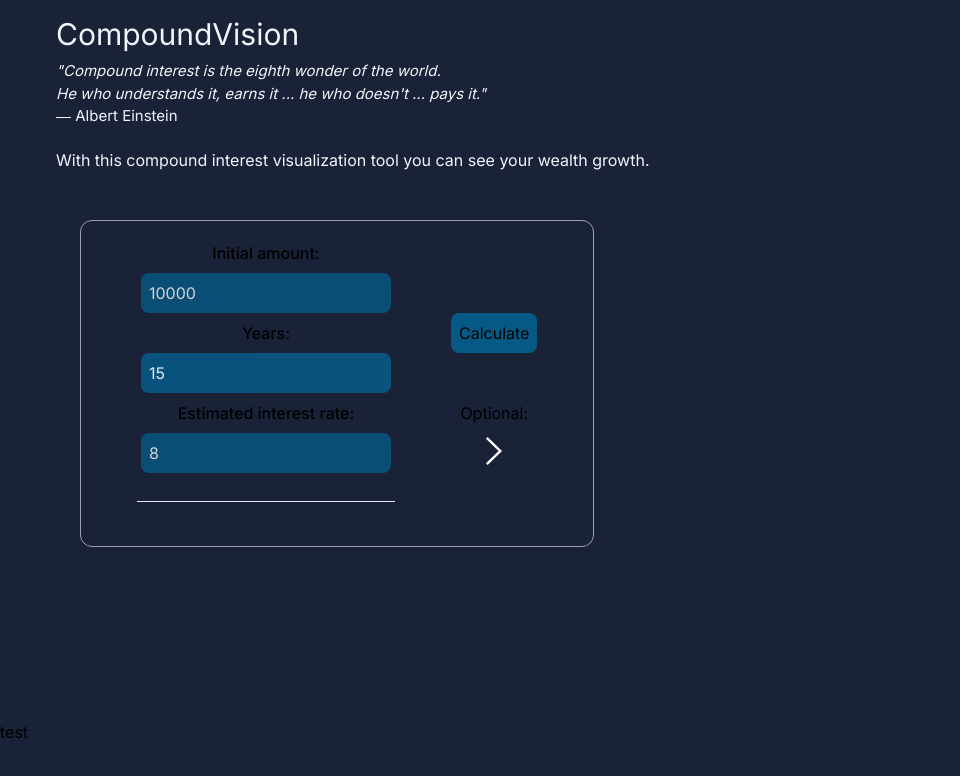
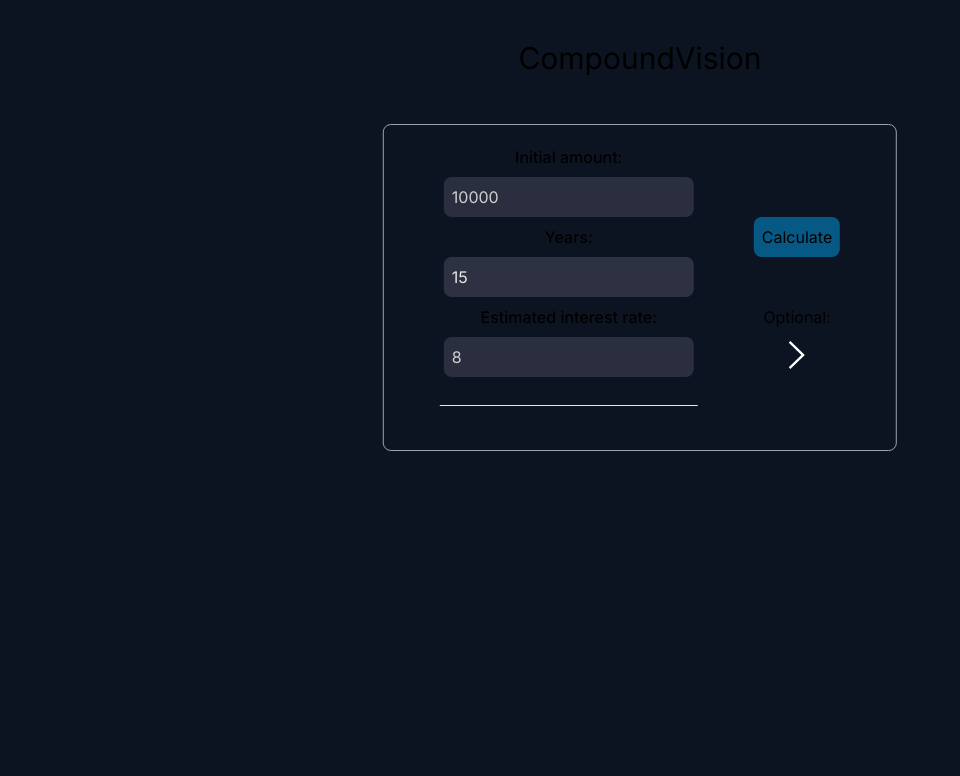
Before and after one commit to CSCphilip/compoundvision, a Next.js app: page /v2 in a window 1280 px wide. Shown: the top 776 px of the page, without its empty margins (0-960 px from the left). Built offline with nearby package versions, Linux system fonts and the light colour scheme.

Commit message:
Make some design changes for the layout and started experimenting with the colors

```diff
--- a/app/_components/v2/CompoundInterestChart.tsx
+++ b/app/_components/v2/CompoundInterestChart.tsx
@@ -37,12 +37,12 @@ export default function CompoundInterestChart({
   if (!isMounted) return null;
 
   return (
-    <div className="border border-gray-400 py-8 px-20 rounded-md">
+    <div className="py-8 px-20 rounded-md">
       <AreaChart
-        width={700}
-        height={400}
+        width={1000}
+        height={500}
         data={compoundInterestData}
-        margin={{ top: 10, right: 30, left: 0, bottom: 0 }}
+        margin={{ top: 10, right: 0, left: 0, bottom: 0 }}
       >
         <CartesianGrid strokeDasharray="3 3" />
         <XAxis dataKey="year" />
--- a/app/_components/v2/CompoundInterestForm.tsx
+++ b/app/_components/v2/CompoundInterestForm.tsx
@@ -68,7 +68,7 @@ export default function CompoundInterestForm() {
   return (
     <form
       onSubmit={handleSubmit(onSubmitCompoundInterestForm)}
-      className="flex w-fit border-gray-400 border rounded-xl pt-5 pb-8 px-14"
+      className="flex w-fit border-gray-400 border rounded-lg pt-5 pb-8 px-14"
     >
       <ul className="flex flex-col gap-y-2">
         <li className="flex flex-col items-center">
@@ -76,7 +76,7 @@ export default function CompoundInterestForm() {
           <input
             {...fields.initialAmount}
             defaultValue={10000}
-            className="rounded-lg p-2 text-white bg-sky-800 opacity-80"
+            className="rounded-lg p-2 text-white bg-[#323546] opacity-80"
           />
           {errors.initialAmount && (
             <p className="text-sm italic text-red-500">
@@ -89,7 +89,7 @@ export default function CompoundInterestForm() {
           <input
             {...fields.years}
             defaultValue={15}
-            className="rounded-lg p-2 text-white bg-sky-800 opacity-90"
+            className="rounded-lg p-2 text-white bg-[#323546] opacity-90"
           />
           {errors.years && (
             <p className="text-sm italic text-red-500">
@@ -102,7 +102,7 @@ export default function CompoundInterestForm() {
           <input
             {...fields.estimatedInterestRate}
             defaultValue={8}
-            className="rounded-lg p-2 text-white bg-sky-800 opacity-80"
+            className="rounded-lg p-2 text-white bg-[#323546] opacity-80"
           />
           {errors.estimatedInterestRate && (
             <p className="text-sm italic text-red-500">
@@ -122,7 +122,7 @@ export default function CompoundInterestForm() {
                 <label className="font-medium mb-2">Age:</label>
                 <input
                   {...fields.age}
-                  className="rounded-lg p-2 text-white bg-sky-800 opacity-80"
+                  className="rounded-lg p-2 text-white bg-[#323546] opacity-80"
                 />
                 {errors.age && (
                   <p className="text-sm italic text-red-500">
@@ -136,7 +136,7 @@ export default function CompoundInterestForm() {
                 </label>
                 <input
                   {...fields.annualInflationRate}
-                  className="rounded-lg p-2 text-white bg-sky-800 opacity-80"
+                  className="rounded-lg p-2 text-white bg-[#323546] opacity-80"
                 />
                 {errors.annualInflationRate && (
                   <p className="text-sm italic text-red-500">
@@ -148,7 +148,7 @@ export default function CompoundInterestForm() {
                 <label className="font-medium mb-2">Monthly deposit:</label>
                 <input
                   {...fields.monthlyDeposit}
-                  className="rounded-lg p-2 text-white bg-sky-800 opacity-80"
+                  className="rounded-lg p-2 text-white bg-[#323546] opacity-80"
                 />
                 {errors.monthlyDeposit && (
                   <p className="text-sm italic text-red-500">
@@ -162,7 +162,7 @@ export default function CompoundInterestForm() {
                 </label>
                 <input
                   {...fields.monthlyDepositIncreaseRate}
-                  className="rounded-lg p-2 text-white bg-sky-800 opacity-80"
+                  className="rounded-lg p-2 text-white bg-[#323546] opacity-80"
                 />
                 {errors.monthlyDepositIncreaseRate && (
                   <p className="text-sm italic text-red-500">
--- a/app/v2/page.tsx
+++ b/app/v2/page.tsx
@@ -15,26 +15,21 @@ export default function CompoundVisionV2() {
   };
 
   return (
-    <main className="bg-[#1a2238] min-w-screen min-h-screen">
-      <div className="px-14 py-4 text-slate-100">
-        <h1 className="text-3xl">CompoundVision</h1>
-        <p className="w-full mt-2 text-[15px]">
-          <i>
-            "Compound interest is the eighth wonder of the world. <br /> He who
-            understands it, earns it ... he who doesn't ... pays it." <br />
-          </i>
-          ― Albert Einstein
-        </p>
-        <p className="mt-5">
-          With this compound interest visualization tool you can see your wealth
-          growth.
-        </p>
-      </div>
-      <div className="relative h-[500px] mt-8 ms-20">
+    <main className="bg-[#0d1421] min-w-screen min-h-screen">
+      <h1 className="pt-10 text-3xl text-center">CompoundVision</h1>
+      <div className="relative h-[500px] mt-12">
+        <motion.div
+          className="absolute left-1/2"
+          initial={{ y: 0, x: "-50%" }}
+          animate={{ y: inputFormData !== null ? 600 : 0, x: "-50%" }}
+          transition={{ type: "easeInOut", duration: 1.4 }}
+        >
+          <CompoundInterestForm />
+        </motion.div>
+
         {inputFormData && (
-          // The chart, will be to the left of the form and therefore in the code before the form.
           <motion.div
-            className="absolute top-0 left-0 "
+            className="absolute left-1/2 transform -translate-x-1/2"
             initial={{ opacity: 0 }}
             animate={{ opacity: 1 }}
             transition={{ duration: 1, ease: "easeInOut" }}
@@ -42,18 +37,19 @@ export default function CompoundVisionV2() {
             <CompoundInterestChart inputFormData={inputFormData} />
           </motion.div>
         )}
-
-        {/* The form */}
-        <motion.div
-          className="absolute top-0 left-0"
-          initial={{ x: 0 }}
-          animate={{ x: inputFormData !== null ? 900 : 0 }}
-          transition={{ type: "easeInOut", duration: 1.4 }}
-        >
-          <CompoundInterestForm />
-        </motion.div>
       </div>
-      <p>test</p>
+      {/* <p className="mt-5">
+          With this compound interest visualization tool you can see your wealth
+          growth.
+        </p> */}
+      {/* TODO: Make this a quote character to the right (out of sight) which slides in on hover. */}
+      {/* <p className="w-full mt-2 text-[15px]">
+        <i>
+          "Compound interest is the eighth wonder of the world. <br /> He who
+          understands it, earns it ... he who doesn't ... pays it." <br />
+        </i>
+        ― Albert Einstein
+      </p> */}
     </main>
   );
 }
```
